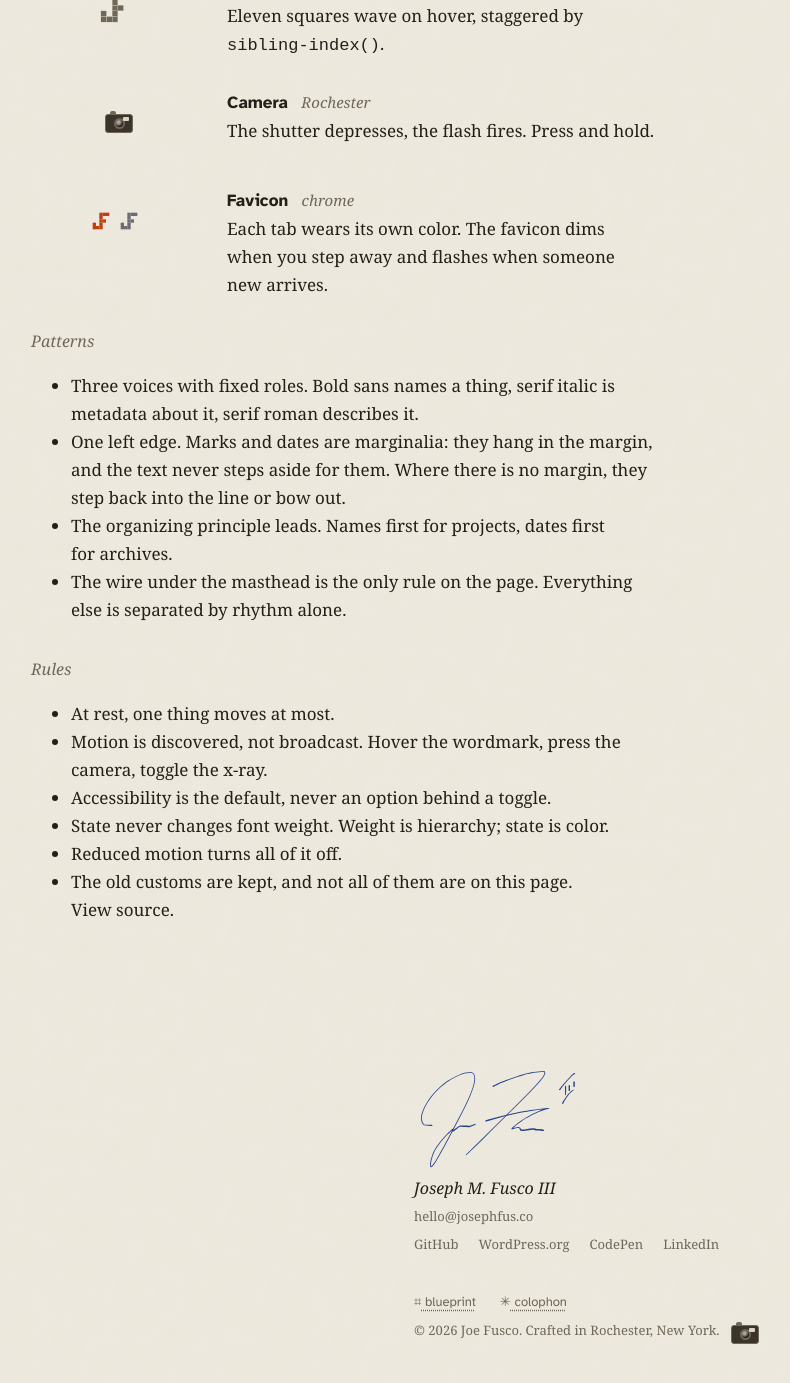
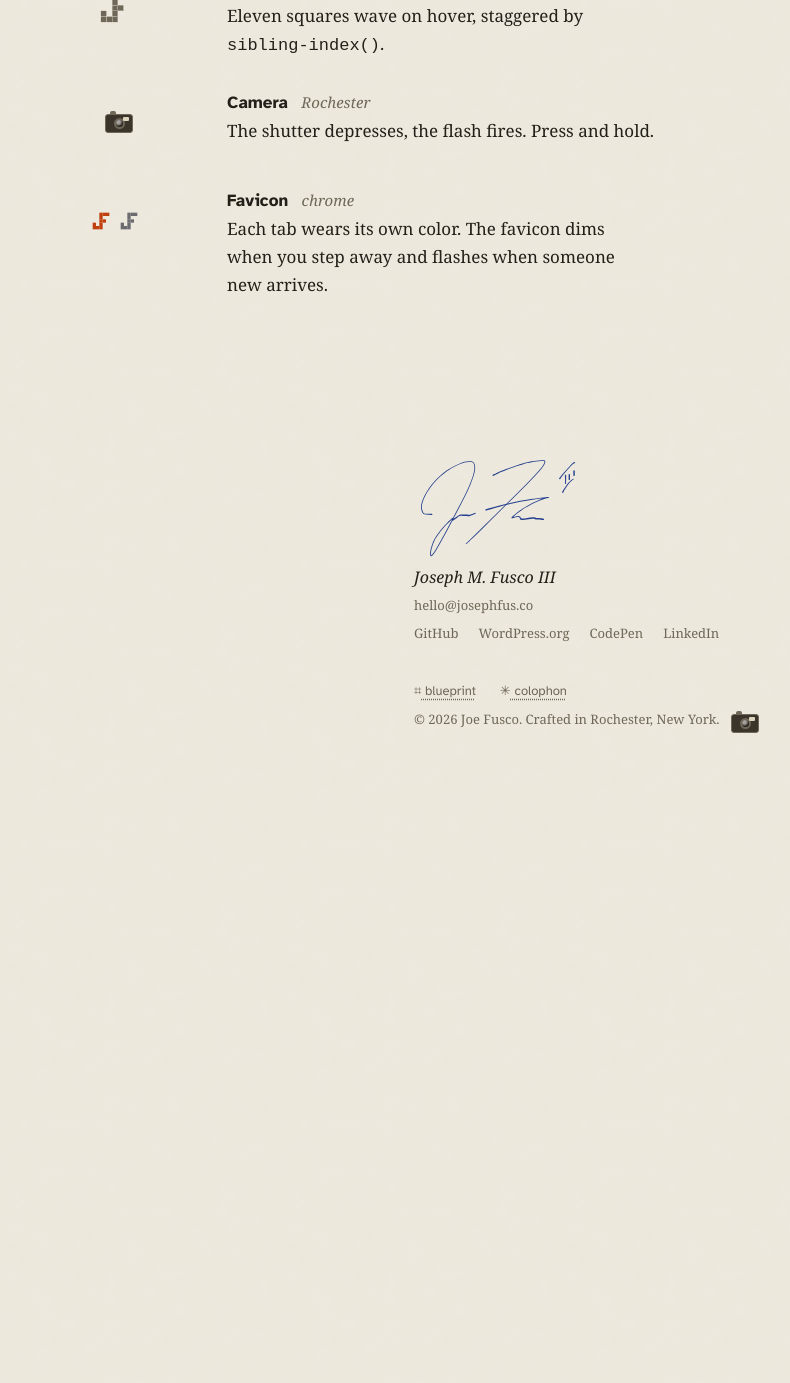
Before and after one commit to josephfusco/josephfusco.github.io, a Jekyll site: the page built from design.html, in a window 1280 px wide and 1400 px high, scrolled down 1583 px. Shown: the top 1383 px of the window, without its empty margins (293-1083 px from the left). Built offline with Jekyll 4.4.1, drawn with Linux system fonts in a browser that asks for light colours; after the commit the page ends 2372 px from its top, so only the background shows below that.

Commit message:
Remove Patterns and Rules sections from design page
Co-Authored-By: Claude Sonnet 4.5 <noreply@anthropic.com>

```diff
--- a/design.html
+++ b/design.html
@@ -95,26 +95,4 @@ permalink: /design/
 			</li>
 		</ul>
 	</section>
-
-	<section class="block" aria-label="Patterns">
-		<h2>Patterns</h2>
-		<ul>
-			<li>Three voices with fixed roles. Bold sans names a thing, serif italic is metadata about it, serif roman describes it.</li>
-			<li>One left edge. Marks and dates are marginalia: they hang in the margin, and the text never steps aside for them. Where there is no margin, they step back into the line or bow out.</li>
-			<li>The organizing principle leads. Names first for projects, dates first for archives.</li>
-			<li>The wire under the masthead is the only rule on the page. Everything else is separated by rhythm alone.</li>
-		</ul>
-	</section>
-
-	<section class="block" aria-label="Rules">
-		<h2>Rules</h2>
-		<ul>
-			<li>At rest, one thing moves at most.</li>
-			<li>Motion is discovered, not broadcast. Hover the wordmark, press the camera, toggle the x-ray.</li>
-			<li>Accessibility is the default, never an option behind a toggle.</li>
-			<li>State never changes font weight. Weight is hierarchy; state is color.</li>
-			<li>Reduced motion turns all of it off.</li>
-			<li>The old customs are kept, and not all of them are on this page. View source.</li>
-		</ul>
-	</section>
 </div>
```
